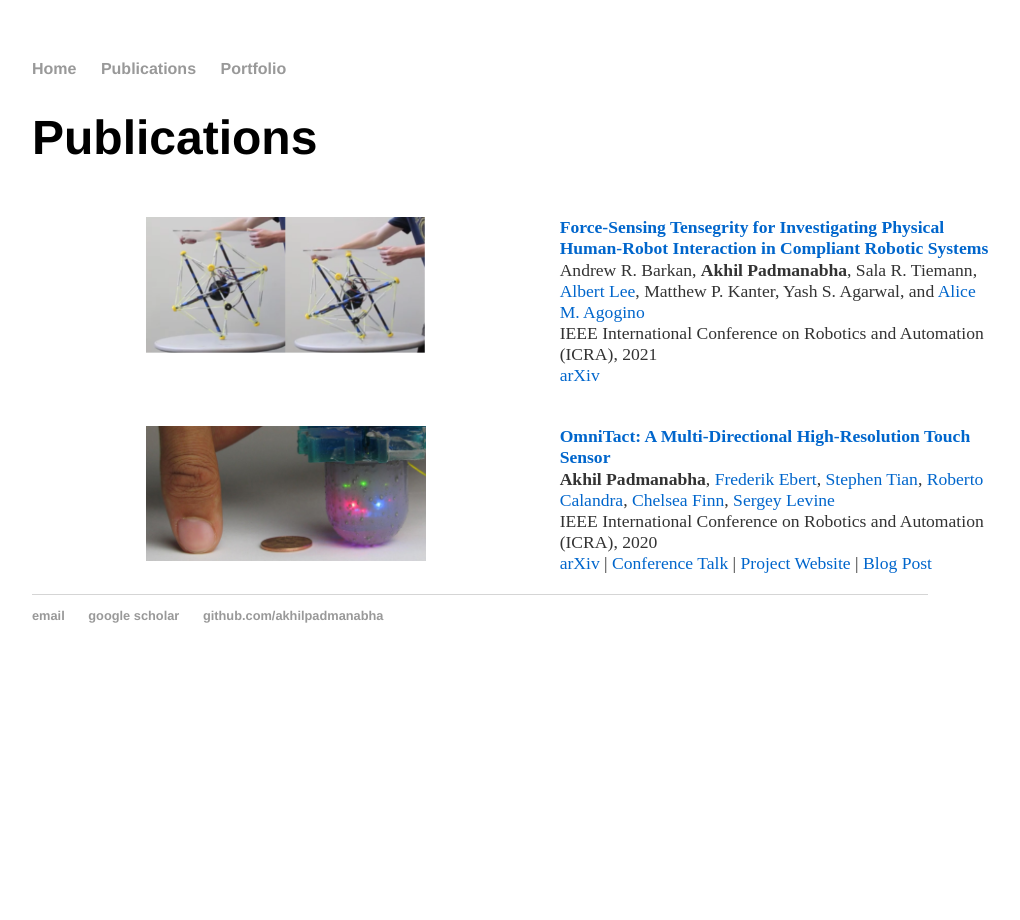
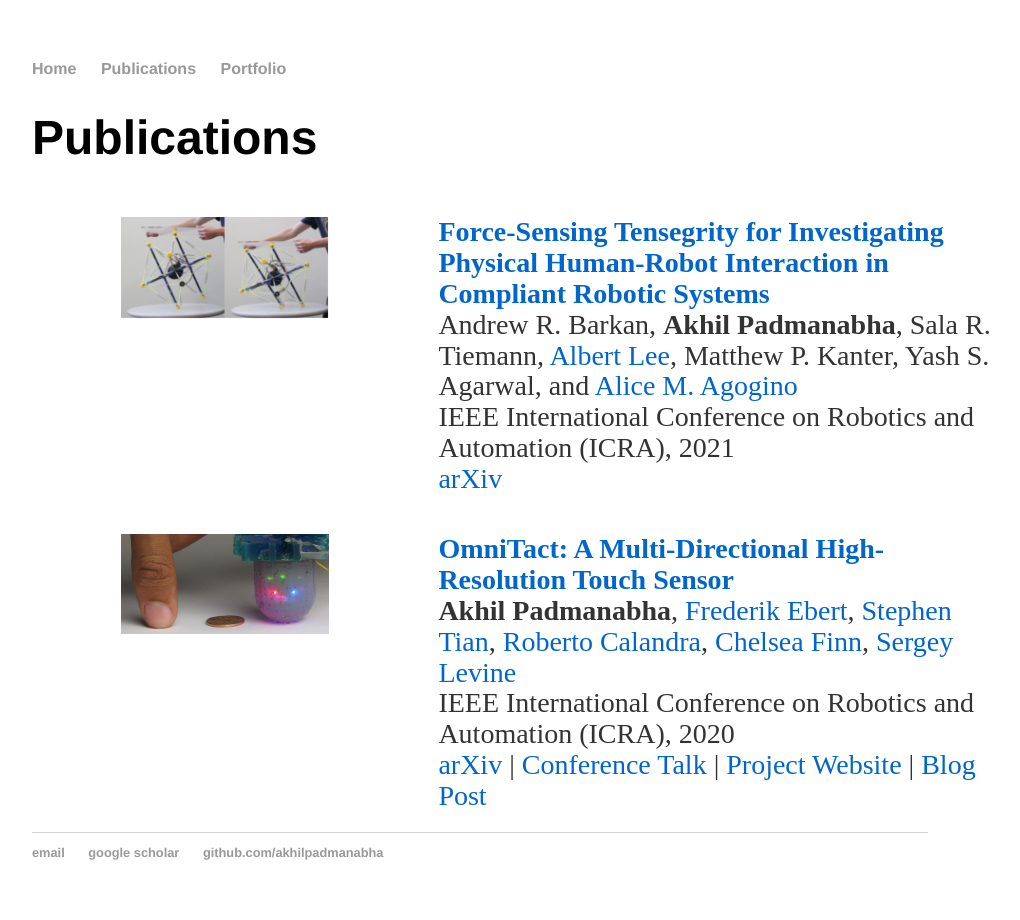
Before and after one commit to akhilpadmanabha/akhilpadmanabha.github.io, a Jekyll site: the page built from publications/index.html, in a window 1280 px wide. Shown: the whole page, without its empty margins (160-1180 px from the left). Built offline with Jekyll 4.4.1, drawn with Linux system fonts in a browser that asks for light colours.

Commit message:
font size

```diff
--- a/css/main.css
+++ b/css/main.css
@@ -30,8 +30,8 @@ p {
 }
 
 g {
-  font-size: 1.10em;
-  line-height: 1.2em;
+  font-size: 1.75em;
+  line-height: 1.1em;
   color: #333;
 }
 
```
